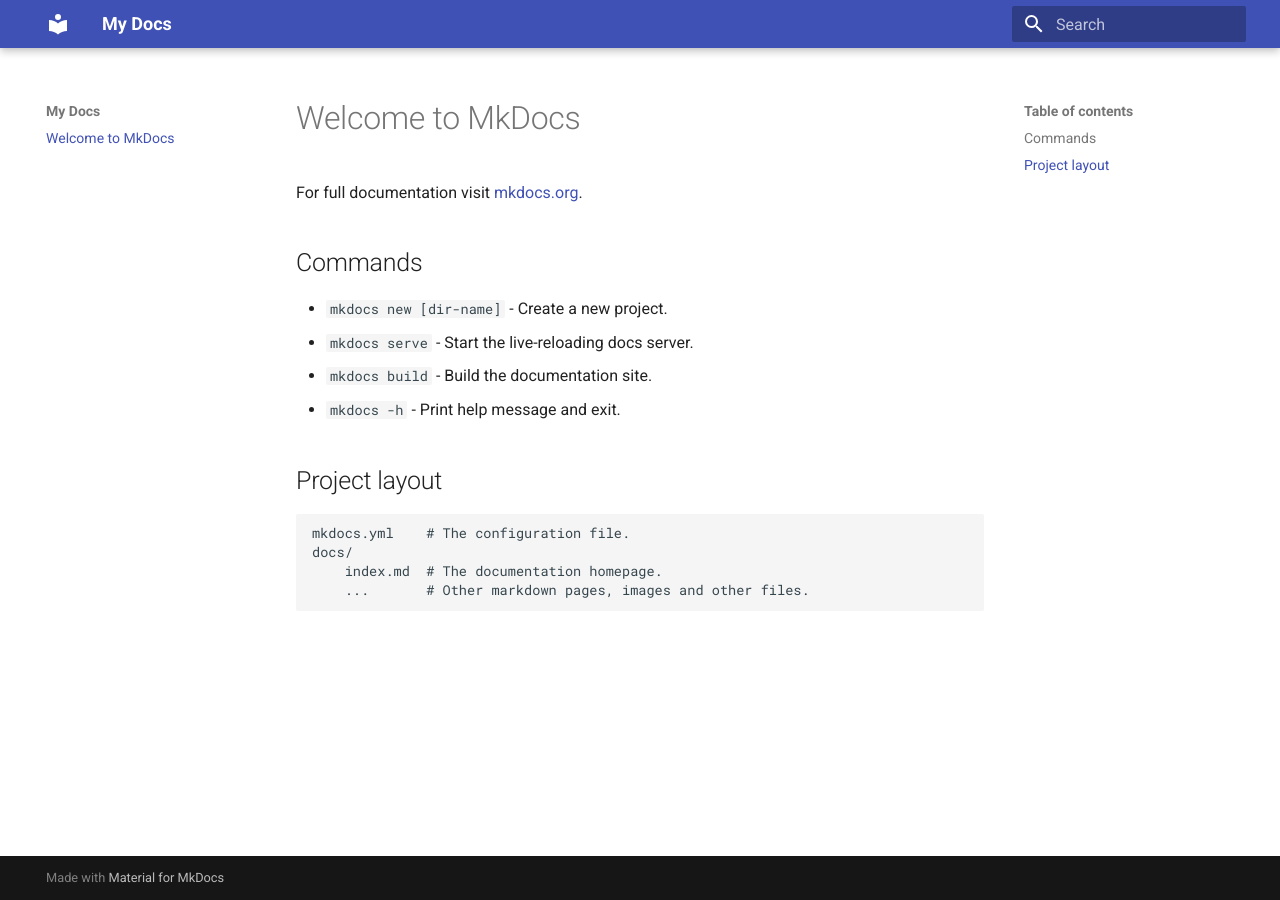
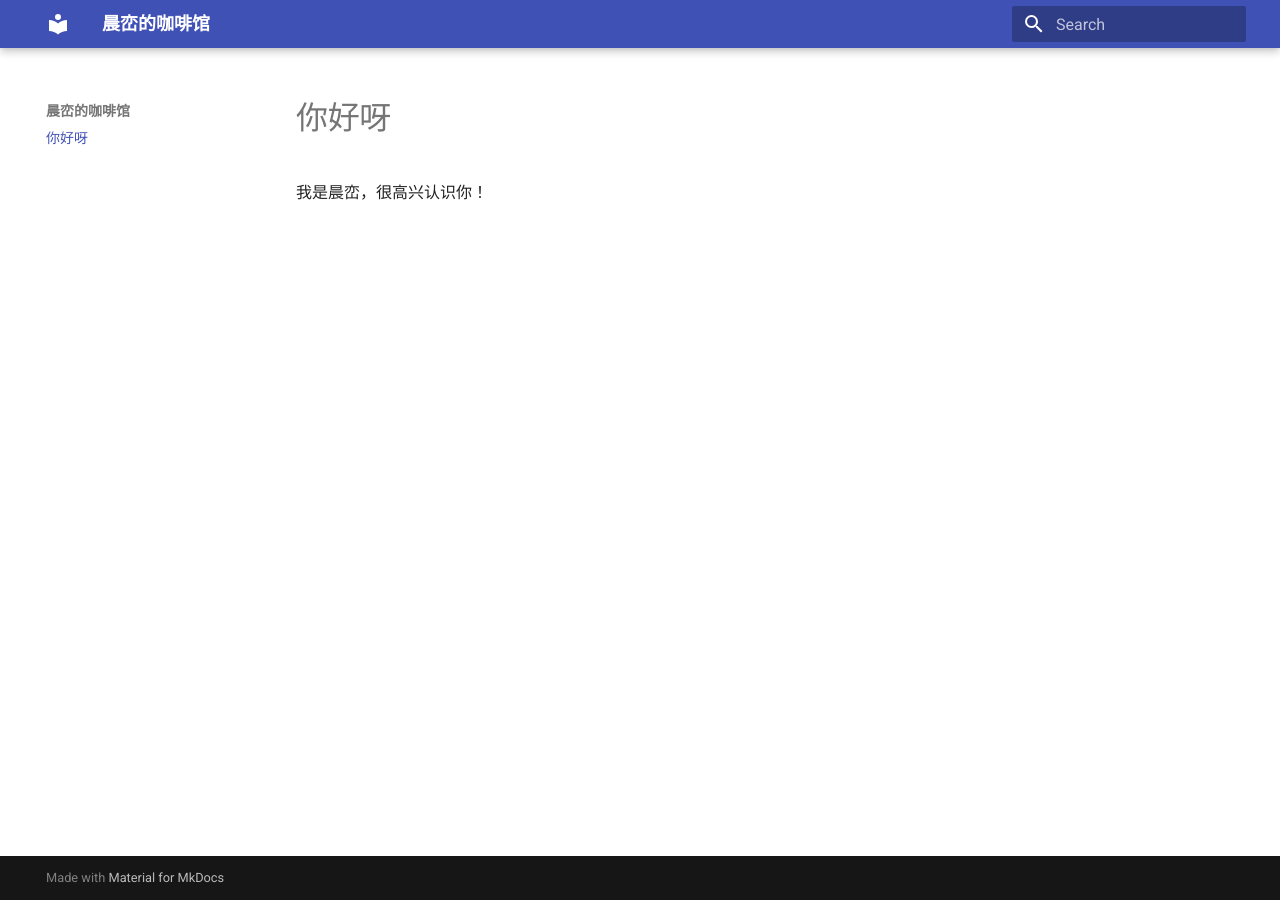
Before and after one commit to Chen-Luan/Chen-Luan.github.io, an MkDocs documentation site: the page built from docs/index.md, in a window 1280 px wide. Built offline with MkDocs 1.6.1 and Material for MkDocs 9.7.7, drawn with Linux system fonts in a browser that asks for light colours.

Commit message:
更新网站内容

```diff
--- a/docs/index.md
+++ b/docs/index.md
@@ -1,17 +1,3 @@
-# Welcome to MkDocs
+# 你好呀
 
-For full documentation visit [mkdocs.org](https://www.mkdocs.org).
-
-## Commands
-
-* `mkdocs new [dir-name]` - Create a new project.
-* `mkdocs serve` - Start the live-reloading docs server.
-* `mkdocs build` - Build the documentation site.
-* `mkdocs -h` - Print help message and exit.
-
-## Project layout
-
-    mkdocs.yml    # The configuration file.
-    docs/
-        index.md  # The documentation homepage.
-        ...       # Other markdown pages, images and other files.
+我是晨峦，很高兴认识你！
--- a/mkdocs.yml
+++ b/mkdocs.yml
@@ -1,3 +1,6 @@
-site_name: My Docs
+site_name: 晨峦的咖啡馆
 theme:
   name: material
+  features:
+    - navigation.instant
+    - navigation.instant.progress
```
